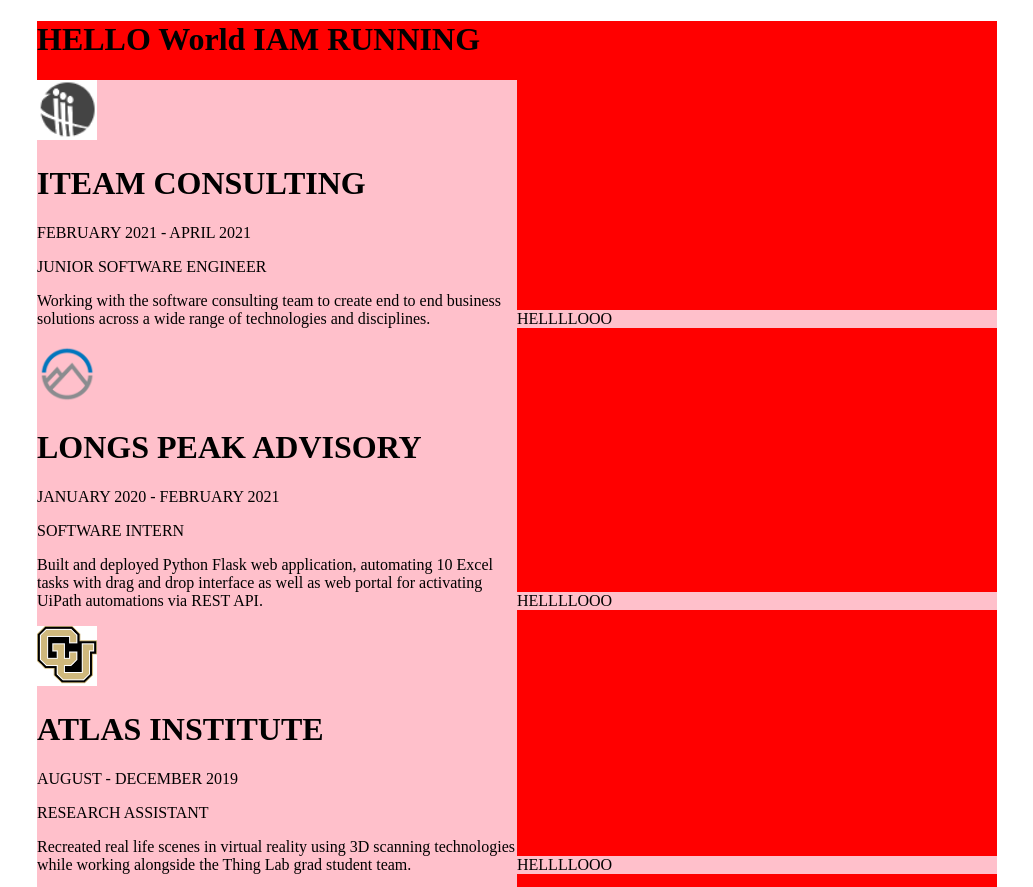
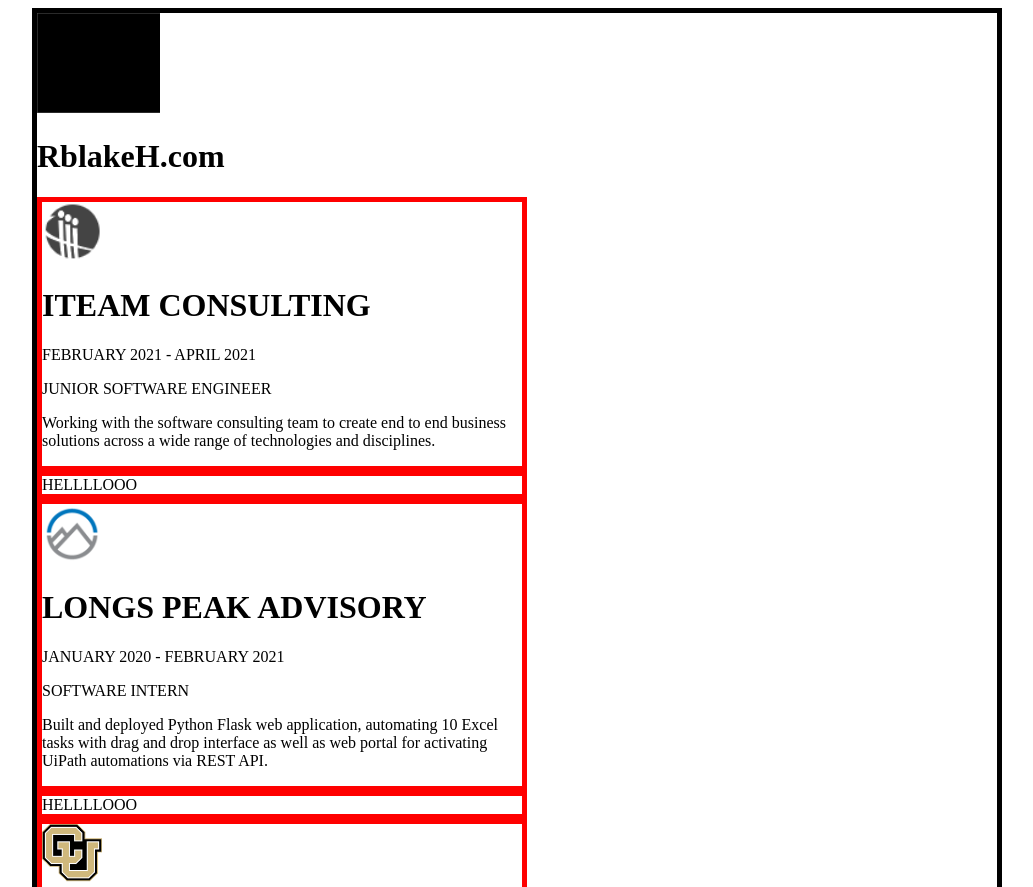
Before and after one commit to rBlakeH/rblakeh-gatsby, a Gatsby site: page / in a window 1280 px wide. Shown: the top 887 px of the page, without its empty margins (123-1156 px from the left). Built offline with nearby package versions, Linux system fonts and the light colour scheme; Gatsby itself is replaced by a stand-in of ours.

Commit message:
matter header width

```diff
--- a/src/components/CenterContent.js
+++ /dev/null
@@ -1,27 +0,0 @@
-import React, { Component } from "react"
-import { css, cx } from '@emotion/css'
-
-const center = css`
-background: red;
-margin: auto;
-width: 100%;
-@media (min-width: 480px){
-  width: 416px;
-}
-@media (min-width: 768px){
-  width: 704px;
-}
-@media (min-width: 1024px){
-  width: 960px;
-}
-@media (min-width: 1500px){
-  width: 1436px;
-}
-`
-export const CenterContent = ({ children }) => {
-  return (
-    <div className={center}>
-      {children}
-    </div>
-  )
-}
--- /dev/null
+++ b/src/components/CenterContent.tsx
@@ -0,0 +1,32 @@
+import React, { Component } from "react"
+import { css, cx } from '@emotion/css'
+
+type props ={
+  children: any
+}
+
+const center = css`
+border: 5px solid black;
+margin: auto;
+width: 100%;
+@media (min-width: 480px){
+  width: 416px;
+}
+@media (min-width: 768px){
+  width: 704px;
+}
+@media (min-width: 1024px){
+  width: 960px;
+}
+@media (min-width: 1500px){
+  width: 1436px;
+}
+`
+export const CenterContent = (Props: props) => {
+  const {children} = Props
+  return (
+    <div className={center}>
+      {children}
+    </div>
+  )
+}
--- a/src/components/Content.tsx
+++ b/src/components/Content.tsx
@@ -10,6 +10,7 @@
 export const Content = (Props: props) => {
     const contentDiv = css`
     display: inline-block;
+    border: 5px solid red;
     width: 50%;
     @media (max-width: 481px){
         display: block;
@@ -18,8 +19,8 @@
     `
     return (
         <>
-            <div style={{ background: 'pink' }} className={contentDiv}>{Props.right}</div>
-            <div className={contentDiv} style={{ background: 'pink' }}>{Props.left}</div>
+            <div className={contentDiv}>{Props.right}</div>
+            <div className={contentDiv}>{Props.left}</div>
         </>
     )
 }
--- /dev/null
+++ b/src/components/MatterHeader.tsx
@@ -0,0 +1,100 @@
+import React, { Component, useEffect, useRef, useState } from 'react'
+import { Engine, Render, Bodies, World } from 'matter-js'
+
+const MatterHeader = () => {
+  const scene = useRef()
+  const isPressed = useRef(false)
+  const engine = useRef(Engine.create())
+
+  const [width, setWidth] = useState(123)
+
+  useEffect(() => {
+    function handleResize() {
+      console.log('resized to: ', window.innerWidth, 'x', window.innerHeight)
+      if(window.matchMedia("(min-width: 416px)")){
+        setWidth(416)
+       } if(window.matchMedia("(min-width: 704px)")){
+        setWidth(704)
+       } if(window.matchMedia("(min-width: 1024px)")){
+        setWidth(1024)
+       }  if(window.matchMedia("(min-width: 1436px)")){
+        setWidth(1436)
+       }
+       console.log(width);
+
+    }
+    window.addEventListener('resize', handleResize)
+
+    const cw = document.body.clientWidth
+    const ch = 100
+
+    const render = Render.create({
+      element: scene.current,
+      engine: engine.current,
+      options: {
+        width: width,
+        height: ch,
+        wireframes: false,
+        background: 'black'
+      }
+    })
+
+    World.add(engine.current.world, [
+      Bodies.rectangle(cw / 2, -10, cw, 20, { isStatic: true }),
+      Bodies.rectangle(-10, ch / 2, 20, ch, { isStatic: true }),
+      Bodies.rectangle(cw / 2, ch + 10, cw, 20, { isStatic: true }),
+      Bodies.rectangle(cw + 10, ch / 2, 20, ch, { isStatic: true })
+    ])
+
+    Engine.run(engine.current)
+    Render.run(render)
+
+    return () => {
+      Render.stop(render)
+      World.clear(engine.current.world)
+      Engine.clear(engine.current)
+      render.canvas.remove()
+      render.canvas = null
+      render.context = null
+      render.textures = {}
+    }
+  }, [])
+
+  const handleDown = () => {
+    isPressed.current = true
+  }
+
+  const handleUp = () => {
+    isPressed.current = false
+  }
+
+  const handleAddCircle = e => {
+    if (isPressed.current) {
+      const ball = Bodies.circle(
+        e.clientX,
+        e.clientY,
+        10 + Math.random() * 30,
+        {
+          mass: 10,
+          restitution: 0.9,
+          friction: 0.005,
+          render: {
+            fillStyle: '#0000ff'
+          }
+        })
+      World.add(engine.current.world, [ball])
+    }
+  }
+
+  return (
+    <div
+      onMouseDown={handleDown}
+      onMouseUp={handleUp}
+      onMouseMove={handleAddCircle}
+    >
+      <div ref={scene} style={{ width: '100%', height: '100%' }} />
+    </div>
+  )
+}
+
+export default MatterHeader;
--- a/src/pages/index.tsx
+++ b/src/pages/index.tsx
@@ -1,4 +1,4 @@
-import * as React from "react"
+import React, {useState} from "react"
 import { Link } from "gatsby"
 import { StaticImage } from "gatsby-plugin-image"
 
@@ -13,14 +13,15 @@
 import { ExperienceContent } from "../components/Experience/ExperienceContent"
 
 const IndexPage = () => {
+
   return (
-    <CenterContent>
-      <h1>HELLO World IAM RUNNING</h1>
-      {/* <Content></Content> */}
-      {/* {experienceData.map(x => <Experience  job={x}/>)} */}
-      {/* <Experience job={job1} ></Experience> */}
-      <ExperienceContent />
-    </CenterContent>
+    <>
+      <CenterContent>
+        <MatterHeader/>
+        <h1>RblakeH.com</h1>
+        <ExperienceContent />
+      </CenterContent>
+    </>
   )
 }
 export default IndexPage
```
Also changed, not shown: src/components/MatterHeader.js (deleted, +0 -82 lines), src/images/gatsby-astronaut.png (renamed from static/images/gatsby-astronaut.png), src/images/gatsby-icon.png (renamed from static/images/gatsby-icon.png).
